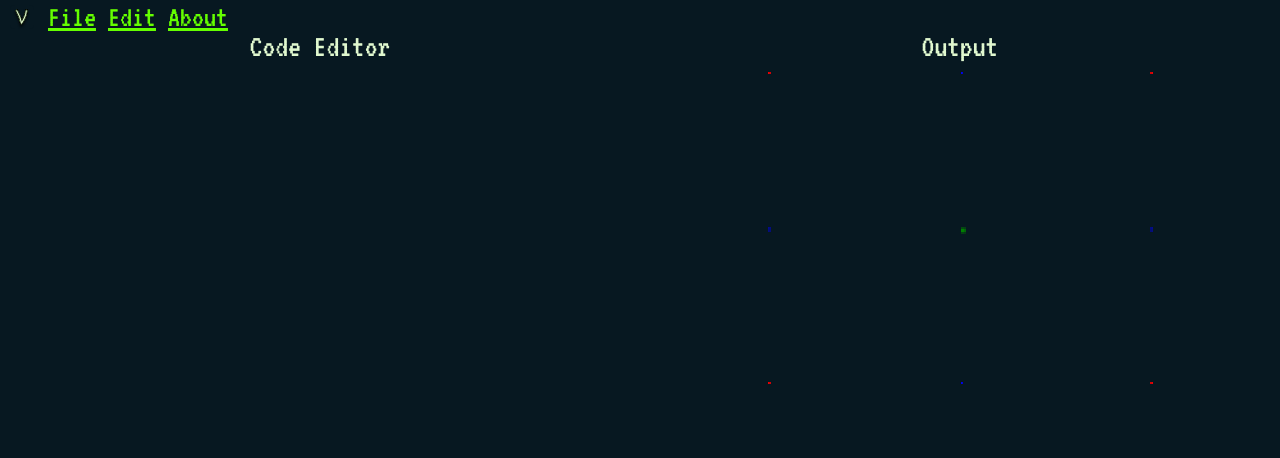
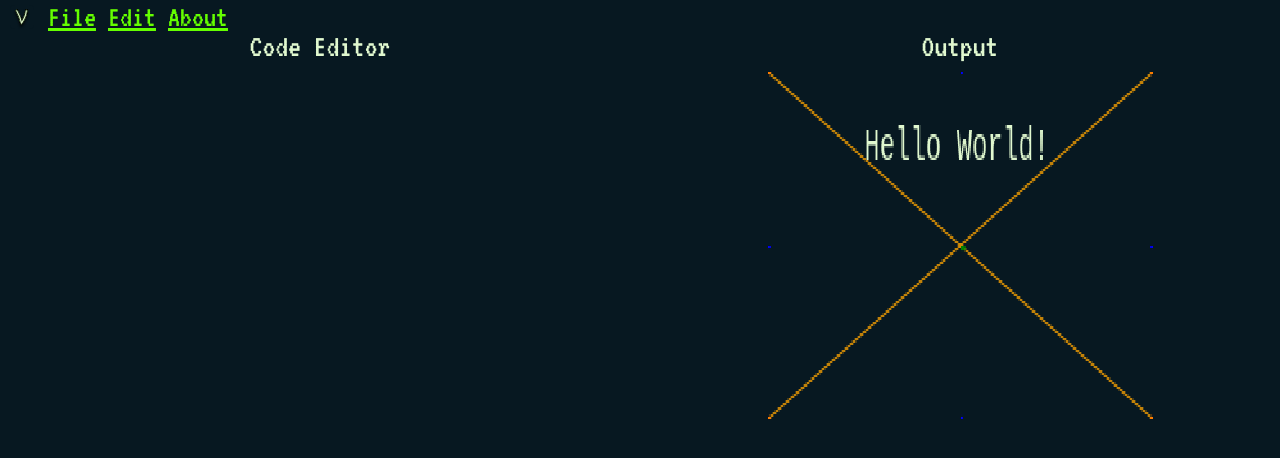
Before and after one commit to imagineeeinc/vectocade, a website built with Vite: page src/editor/index.html in a window 1280 px wide. Built offline with nearby package versions, Linux system fonts and the light colour scheme; what @codemirror/basic-setup, micromodal would draw is missing.

Commit message:
added basic drawing api

```diff
--- a/src/css/global.css
+++ b/src/css/global.css
@@ -1,5 +1,9 @@
+@font-face {
+  font-family: 'bit8';
+  src: url('../font/bit.ttf');
+}
 :root {
-  font-family: 'VT323', monospace;
+  font-family: 'VT323', 'bit8', monospace;
   font-size: 2em;
   --black: #071821;
   --white: #e0f8cf;
--- a/src/js/editor.js
+++ b/src/js/editor.js
@@ -39,6 +39,7 @@ let editor = new EditorView({
   parent: document.getElementById("code-editor")
 })
 
+import {Vectocade} from './emu/arcade'
 //cart class
 class cart {
   constructor(name) {
@@ -54,37 +55,20 @@ class cart {
 }
 //gloabl cart
 var global_cart = new cart('untitled')
-
+var device = new Vectocade(document.getElementById('output-screen'), {})
+device.testRender()
 //updater
 setInterval(() => {
+  if (editor.state.doc.text.join('\n') == global_cart.script) return
   global_cart.script = editor.state.doc.text.join('\n')
+  localStorage.setItem('current-cart', global_cart.export())
+  device.loadROM(global_cart.script)
 }, 1000)
-//Test Drawing
-var canvas = document.getElementById('output-screen')
-var ctx = canvas.getContext('2d')
-ctx.imageSmoothingEnabled = false
-var width = canvas.width
-var height = canvas.height
-var p = width/160
-var h = height/160
-ctx.fillStyle = 'red'
-ctx.fillRect(0*p, 0*h, p, h)
-ctx.fillRect(159*p, 0*h, p, h)
-ctx.fillRect(0*p, 143*h, p, h)
-ctx.fillRect(159*p, 143*h, p, h)
-ctx.fillStyle = 'blue'
-ctx.fillRect(160/2*p, 0*h, p, h)
-ctx.fillRect(159*p, 144/2*h, p, h)
-ctx.fillRect(160/2*p, 143*h, p, h)
-ctx.fillRect(0*p, 144/2*h, p, h)
-ctx.fillStyle = 'green'
-ctx.fillRect(160/2*p, 144/2*h, p*2, h*2)
-//
 
 // new cart
 document.getElementById('create-btn').onclick = () => {
   global_cart = new cart(document.getElementById('new-cart-name').value)
   localStorage.setItem('current-cart', new cart(document.getElementById('new-cart-name').value).export())
-  MicroModal.close('new');
+  MicroModal.close('new')
 }
 //TODO: add a way to open a cart, a way to export a cart, reload a cart
--- a/src/js/emu/arcade.js
+++ b/src/js/emu/arcade.js
@@ -1,6 +1,6 @@
-import './asm';
+import {cpu} from './asm';
 import './controls';
-import './display';
+import {display, black, white, grey, gray, green, highlight} from './display';
 import './flopy';
 import './resources';
 import './sound';
@@ -12,3 +12,17 @@ You provide this key, it decrypts it, checks it and them executes the code.
 If it is a key that was diposed one second ago, it is still executed. Any older and not.
 Keys are refreshed every 300 frames (10s in optimal conditions where each frame is drawn 0.03s apart).
 */
+
+export class Vectocade {
+	constructor(canvas, o) {
+		this.display = new display(canvas);
+		this.cpu = new cpu(this.display);
+		this.o = o
+	}
+	testRender() {
+		this.display.preDefinedScene('test')
+	}
+	loadROM(rom) {
+		this.cpu.run(rom)
+	}
+}
--- a/src/js/emu/asm.js
+++ b/src/js/emu/asm.js
@@ -0,0 +1,58 @@
+//TODO: NEED TO CLEEN UP THE CODE BASE
+var dis = null
+export class cpu {
+	constructor(display) {
+		this.d = display
+		dis = this.d
+		this.reset()
+		startCPU()
+	}
+	reset() {
+		this.d.reset()
+		skip = false
+		//reset = true
+		initFn()
+	}
+	run(code) {
+		eval(code)
+		this.reset()
+		//this.d.preDefinedScene('test')
+	}
+}
+var cart = {
+	init: function(c) {
+		initFn = c
+	},
+	initControler: ()=>{},
+	wait:(s)=>{
+		//skip = true
+		//fix the wait code
+		return new Promise((resolve) => setTimeout(resolve, s));
+	},
+	onUpdate: ()=>{}
+}
+var initFn = ()=>{}
+
+const white = '#e0f8cf'
+const black = '#071821'
+const grey = '#86c06c'
+const gray = '#8c8c8c'
+const green = '#65ff00'
+const highlight = '#65ff00'
+var reset = false
+var clock = 0
+var skip = 0
+function startCPU() {
+	setInterval(() => {
+		clock++
+		if (clock == 30) {
+			clock = 0
+			if (skip != true) {
+				//TODO: added a striped down display fn
+				cart.onUpdate(dis)
+			} else {
+				console.log('skip')
+			}
+		}
+	}, 0)
+}
--- a/src/js/emu/display.js
+++ b/src/js/emu/display.js
@@ -0,0 +1,71 @@
+export class display {
+	constructor(canvas) {
+		this.d = canvas
+		this.ctx = this.d.getContext('2d')
+		this.ctx.imageSmoothingEnabled = false
+		this.width = this.d.width
+		this.height = this.d.height
+		this.p = this.width/160
+		this.h = this.height/144
+		window.onresize = () => {
+			this.width = this.d.width
+			this.height = this.d.height
+			this.p = this.width/160
+			this.h = this.height/144
+		}
+	}
+	preDefinedScene(scene) {
+		let ctx = this.ctx
+		if (scene == 'test') {
+			var p = this.p
+			var h = this.h
+			this.drawPixel(0, 0, 'red')
+			this.drawPixel(159, 0)
+			this.drawPixel(0, 143)
+			this.drawPixel(159, 143)
+			this.drawPixel(160/2, 0, 'blue')
+			this.drawPixel(159, 144/2)
+			this.drawPixel(160/2, 143)
+			this.drawPixel(0, 144/2)
+			this.drawLine(0, 0, 160, 144, 'orange')
+			this.drawLine(0, 144, 160, 0)
+			this.drawRect(160/2, 144/2, 2, 2, 'green')
+			this.drawText(160/4, 144/4, 'Hello World!', white, 20)
+		}
+	}
+	reset() {
+		let ctx = this.ctx
+		ctx.fillStyle = black
+		ctx.fillRect(0,0,this.width,this.height)
+	}
+	drawPixel(x,y,c) {
+		let ctx = this.ctx || this.ctx.fillStyle
+		ctx.fillStyle = c
+		ctx.fillRect(x*this.p,y*this.h,this.p,this.h)
+	}
+	drawRect(x,y,w,h,c) {
+		let ctx = this.ctx
+		ctx.fillStyle = c || this.ctx.fillStyle
+		ctx.fillRect(x*this.p,y*this.h,w*this.p,h*this.h)
+	}
+	drawLine(x1,y1,x2,y2,c) {
+		let ctx = this.ctx
+		ctx.strokeStyle = c || this.ctx.strokeStyle
+		ctx.beginPath()
+		ctx.moveTo(x1*this.p,y1*this.h)
+		ctx.lineTo(x2*this.p,y2*this.h)
+		ctx.stroke()
+	}
+	drawText(x,y,t,c, s) {
+		let ctx = this.ctx
+		ctx.font = s+"px 'bit8', 'VT323', monospace"
+		ctx.fillStyle = c || this.ctx.fillStyle
+		ctx.fillText(t,x*this.p,y*this.h)
+	}
+}
+export const white = '#e0f8cf'
+export const black = '#071821'
+export const grey = '#86c06c'
+export const gray = '#8c8c8c'
+export const green = '#65ff00'
+export const highlight = '#65ff00'
```
Also changed, not shown: 2 other files.
